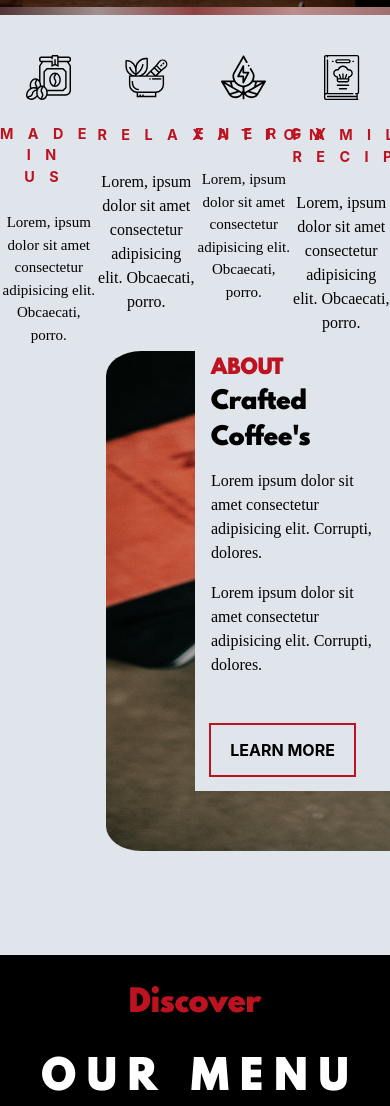
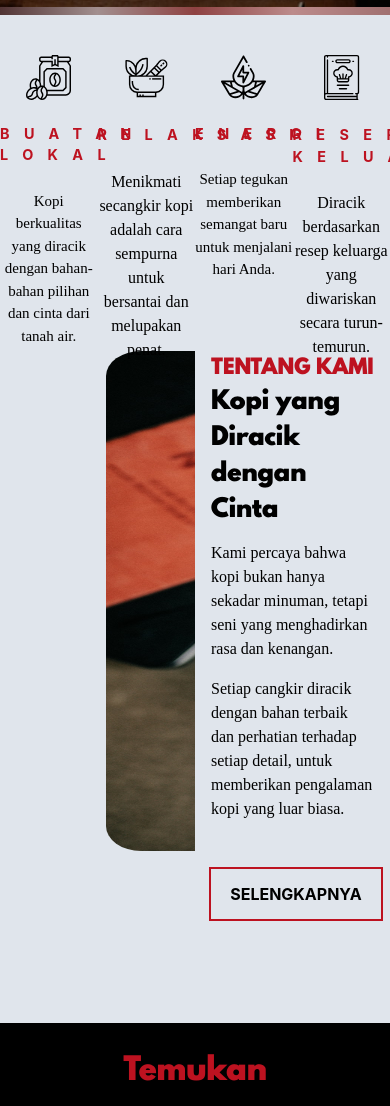
Before and after one commit to ahmad61539/coffe, a plain HTML site: page index.html in a window 390 px wide. Shown: the part 837-1943 px from the top of the page. Drawn offline with Linux system fonts and the light colour scheme; a web font is replaced by a local one.

Commit message:
Update index.html

```diff
--- a/index.html
+++ b/index.html
@@ -37,113 +37,96 @@
     <header class="header">
       <section class="main">
         <a class="logo" href="#"><img src="svg/coffee.svg" height="30px"></a>
-        <div class="fix" >
-          <a class="a1" href="#id-menu">DISCOVER</a>
-          <a class="a1" href="#id-about">ABOUT US</a>
-          <a class="a1" href="#">HOME</a>
+        <div class="fix">
+            <a class="a1" href="#id-menu">TEMUKAN</a>
+            <a class="a1" href="#id-about">TENTANG KAMI</a>
+            <a class="a1" href="#">BERANDA</a>
         </div>
     </section>
     <div class="fix-background" id="id-navi"></div>
     <div class="banner">
         <h1 class="banner-title">Crafted Coffees</h1>
-        <h3 class="banner-subtitle">"Coffee"</h3>
+        <h3 class="banner-subtitle">"Kopi"</h3>
     </div>
     <div class="banner-bottom"><a href="#id-skills"><img src="svg/down-arrow.svg"></a></div>
     </header>
     <div class="content-divider"></div>
 
     <section class="skills" id="id-skills" style="background-color:#;">
-      <!-- single skill -->
+        <!-- Single skill -->
         <article class="skill1">
             <center><img src="svg/coffee-bag.svg" height="45px"></center><br>
-        <h3 class="skill-title">made in us</h3>
+            <h3 class="skill-title">Buatan Lokal</h3>
             <p class="skill-text">
-          Lorem, ipsum dolor sit amet consectetur adipisicing elit. Obcaecati,
-          porro.
+                Kopi berkualitas yang diracik dengan bahan-bahan pilihan dan cinta dari tanah air.
             </p>
         </article>
-      <!--end single skill -->
-      <!-- single skill -->
+        <!-- End single skill -->
+        <!-- Single skill -->
         <article class="skill2">
             <center><img src="svg/spa.svg" height="45px"></center><br>
-        <h3 class="skill-title">relaxation</h3>
+            <h3 class="skill-title">Relaksasi</h3>
             <p class="skill-text">
-          Lorem, ipsum dolor sit amet consectetur adipisicing elit. Obcaecati,
-          porro.
+                Menikmati secangkir kopi adalah cara sempurna untuk bersantai dan melupakan penat.
             </p>
         </article>
-      <!--end single skill -->
-      <!-- single skill -->
+        <!-- End single skill -->
+        <!-- Single skill -->
         <article class="skill1">
             <center><img src="svg/ecology-and-environment.svg" height="45px"></center><br>
-        <h3 class="skill-title">energy</h3>
+            <h3 class="skill-title">Energi</h3>
             <p class="skill-text">
-          Lorem, ipsum dolor sit amet consectetur adipisicing elit. Obcaecati,
-          porro.
+                Setiap tegukan memberikan semangat baru untuk menjalani hari Anda.
             </p>
         </article>
-      <!--end single skill -->
-      <!-- single skill -->
+        <!-- End single skill -->
+        <!-- Single skill -->
         <article class="skill2">
             <center><img src="svg/cook.svg" height="45px"></center><br>
-        <h3 class="skill-title">family recipe</h3>
+            <h3 class="skill-title">Resep Keluarga</h3>
             <p class="skill-text">
-          Lorem, ipsum dolor sit amet consectetur adipisicing elit. Obcaecati,
-          porro.
+                Diracik berdasarkan resep keluarga yang diwariskan secara turun-temurun.
             </p>
         </article>
-      <!--end single skill -->
+        <!-- End single skill -->
     </section>
-
-
 
     <!-- about-section -->
     <div class="about">
-  <br>
-    <br>
+      <br><br>
       <section class="about-section-center-clearfix" style="display: inline; background-color: darkgrey;" id="id-about">
-      <!-- <div class="section-center clearfix"> -->
-      <!-- first column  -->
+          <!-- Kolom pertama -->
           <article class="about-img-1">
-        <div class="about-picture-container" >
-            <img src="Coffee/1.jpeg" style="width: 700px; height: 500px; margin-left: 90px;" alt="Avatar" class="menu-image">
+              <div class="about-picture-container">
+                  <img src="Coffee/1.jpeg" style="width: 700px; height: 500px; margin-left: 90px;" alt="Gambar Kopi" class="menu-image">
               </div>
           </article>
-      <!-- second column -->
+          <!-- Kolom kedua -->
           <article class="about-info-1">
-        <!-- section title -->
               <div class="about-scroll" id="id-about-scroll">
-          <!-- <img src="preloader.gif" height="40px">&nbsp;&nbsp;&nbsp;&nbsp;&nbsp;&nbsp;&nbsp;&nbsp; -->
-          <h3 class="section-subtitle">ABOUT</h3>
-          <h2 class="section-title">Crafted Coffee's</h2>
-
-        <!--end section title -->
+                  <h3 class="section-subtitle">TENTANG KAMI</h3>
+                  <h2 class="section-title">Kopi yang Diracik dengan Cinta</h2>
                   <p class="about-text">
-          Lorem ipsum dolor sit amet consectetur adipisicing elit. Corrupti,
-          dolores.
+                      Kami percaya bahwa kopi bukan hanya sekadar minuman, tetapi seni yang menghadirkan rasa dan kenangan.
                   </p>
                   <p class="about-text">
-          Lorem ipsum dolor sit amet consectetur adipisicing elit. Corrupti,
-          dolores.
+                      Setiap cangkir diracik dengan bahan terbaik dan perhatian terhadap setiap detail, untuk memberikan pengalaman kopi yang luar biasa.
                   </p>
-        <a href="#id-contact" class="main-btn">learn more</a>
+                  <a href="#id-contact" class="main-btn">Selengkapnya</a>
                   <div class="main-btn-back"></div>
               </div>
           </article>
-
           <div style="clear: both;"></div>
       </section>
-
-    <br>
-    <br>
+      <br><br>
   </div>
-<!--Menu-->
+  <!-- Menu -->
   <div style="background-color:#E0E5EC; z-index: -1;">
       <section class="menu-template" id="id-menu">
-  <h1 class="menu-title">Discover</h1><br>
-  <center><h3 class="menu-subtitle">O U R &nbsp;&nbsp;M E N U</h3></center>
+          <h1 class="menu-title">Temukan</h1><br>
+          <center><h3 class="menu-subtitle">M E N U &nbsp;&nbsp;K A M I</h3></center>
       </section><br><br>
-
+  </div>
 
 <section class="menu-header-container">
   <div class="menu-hr-container"><hr class="menu-hr"></div>
@@ -160,78 +143,79 @@
 
   <section class="menu" style="display: inline;">
     <article class="menu-section">
-      <!-- first column -->
+        <!-- Kolom pertama -->
         <div class="menu-flip-card">
             <div class="menu-flip-card-inner">
                 <div class="menu-flip-card-front">
-            <img src="Coffee/1.jpeg" alt="Avatar" class="menu-image">
+                    <img src="Coffee/1.jpeg" alt="Caffe Americano" class="menu-image">
                 </div>
                 <div class="menu-flip-card-back">
-            <div class="menu-text"><h3 class="menu-text-title">CAFFE AMERICANO</h3>
+                    <div class="menu-text">
+                        <h3 class="menu-text-title">CAFFE AMERICANO</h3>
                         <p class="about-text">
-                Lorem ipsum dolor sit amet consectetur adipisicing elit. Corrupti,
-                dolores.
+                            Nikmati rasa kuat dan pahit dari kopi hitam yang disajikan tanpa tambahan susu.
                         </p>
-              <h3 class="menu-text-title">Rp. 10.000 </h3>
+                        <h3 class="menu-text-title">Rp. 10.000</h3>
                     </div>
                 </div>
             </div>
         </div>
     </article>
 
-    <!-- second column -->
+    <!-- Kolom kedua -->
     <article class="menu-section">
         <div class="menu-flip-card">
             <div class="menu-flip-card-inner">
                 <div class="menu-flip-card-front">
-            <img src="Coffee/14.jpeg" alt="Avatar" class="menu-image">
+                    <img src="Coffee/14.jpeg" alt="Hot Coffee" class="menu-image">
                 </div>
                 <div class="menu-flip-card-back">
-            <div class="menu-text"><h3 class="menu-text-title">HOT COFFEE</h3>
+                    <div class="menu-text">
+                        <h3 class="menu-text-title">HOT COFFEE</h3>
                         <p class="about-text">
-                Lorem ipsum dolor sit amet consectetur adipisicing elit. Corrupti,
-                dolores.
+                            Kopi panas yang menyegarkan, cocok untuk hari yang dingin atau saat ingin menikmati ketenangan.
                         </p>
-              <h3 class="menu-text-title">Rp. 10.000 </h3>
+                        <h3 class="menu-text-title">Rp. 10.000</h3>
                     </div>
                 </div>
             </div>
         </div>
     </article>
 
-    <!-- third column -->
+    <!-- Kolom ketiga -->
     <article class="menu-section">
         <div class="menu-flip-card">
             <div class="menu-flip-card-inner">
                 <div class="menu-flip-card-front">
-            <img src="Coffee/2.jpeg" alt="Avatar" class="menu-image">
+                    <img src="Coffee/2.jpeg" alt="Cream Latte" class="menu-image">
                 </div>
                 <div class="menu-flip-card-back">
-            <div class="menu-text"><h3 class="menu-text-title">CREAM LATTE</h3>
+                    <div class="menu-text">
+                        <h3 class="menu-text-title">CREAM LATTE</h3>
                         <p class="about-text">
-                Lorem ipsum dolor sit amet consectetur adipisicing elit. Corrupti,
-                dolores.
+                            Latte dengan tambahan krim yang lembut, memberikan sensasi rasa yang manis dan creamy.
                         </p>
-              <h3 class="menu-text-title">Rp. 10.000 </h3>
+                        <h3 class="menu-text-title">Rp. 10.000</h3>
                     </div>
                 </div>
             </div>
         </div>
     </article>
-    <!-- fourth column -->
+
+    <!-- Kolom keempat -->
     <article class="menu-section">
         <div class="menu-flip-card">
             <div class="menu-flip-card-inner">
                 <div class="menu-flip-card-front">
-            <img src="Coffee/12.jpeg" alt="Avatar" class="menu-image">
+                    <img src="Coffee/12.jpeg" alt="Iced Latte" class="menu-image">
                 </div>
                 <div class="menu-flip-card-back">
-            <div class="menu-text"><h3 class="menu-text-title">ICED LATTE</h3>
+                    <div class="menu-text">
+                        <h3 class="menu-text-title">ICED LATTE</h3>
                         <p class="about-text">
-                Lorem ipsum dolor sit amet consectetur adipisicing elit. Corrupti,
-                dolores.
+                            Nikmati latte dingin yang segar dengan rasa lembut dan manis, cocok untuk cuaca panas.
                         </p>
-              <h3 class="menu-text-title">Rp. 10.000 </h3>
+                        <h3 class="menu-text-title">Rp. 10.000</h3>
                     </div>
                 </div>
             </div>
@@ -241,80 +225,82 @@
     <div style="clear: both;"></div>
     <br>
 </section>
+
 <section class="menu" style="display: inline;">
     <article class="menu-section">
-      <!-- first column -->
+        <!-- Kolom pertama -->
         <div class="menu-flip-card">
             <div class="menu-flip-card-inner">
                 <div class="menu-flip-card-front">
-            <img src="Coffee/15.jpeg" alt="Avatar" class="menu-image">
+                    <img src="Coffee/15.jpeg" alt="Coffee Shots" class="menu-image">
                 </div>
                 <div class="menu-flip-card-back">
-            <div class="menu-text"><h3 class="menu-text-title">COFFEE SHOTS</h3>
+                    <div class="menu-text">
+                        <h3 class="menu-text-title">COFFEE SHOTS</h3>
                         <p class="about-text">
-                Lorem ipsum dolor sit amet consectetur adipisicing elit. Corrupti,
-                dolores.
+                            Shot kopi pekat yang memberikan dorongan energi instan, ideal untuk pecinta rasa kuat.
                         </p>
-              <h3 class="menu-text-title">Rp. 10.000 </h3>
+                        <h3 class="menu-text-title">Rp. 10.000</h3>
                     </div>
                 </div>
             </div>
         </div>
     </article>
 
-    <!-- second column -->
+    <!-- Kolom kedua -->
     <article class="menu-section">
         <div class="menu-flip-card">
             <div class="menu-flip-card-inner">
                 <div class="menu-flip-card-front">
-            <img src="Coffee/16.jpeg" alt="Avatar" class="menu-image">
+                    <img src="Coffee/16.jpeg" alt="Herbal Tea" class="menu-image">
                 </div>
                 <div class="menu-flip-card-back">
-            <div class="menu-text"><h3 class="menu-text-title">HERBAL</h3>
+                    <div class="menu-text">
+                        <h3 class="menu-text-title">HERBAL</h3>
                         <p class="about-text">
-                Lorem ipsum dolor sit amet consectetur adipisicing elit. Corrupti,
-                dolores.
+                            Teh herbal yang menenangkan, memberikan rasa rileks dan membantu pencernaan.
                         </p>
-              <h3 class="menu-text-title">Rp. 10.000 </h3>
+                        <h3 class="menu-text-title">Rp. 10.000</h3>
                     </div>
                 </div>
             </div>
         </div>
     </article>
 
-    <!-- third column -->
+    <!-- Kolom ketiga -->
     <article class="menu-section">
         <div class="menu-flip-card">
             <div class="menu-flip-card-inner">
                 <div class="menu-flip-card-front">
-            <img src="Coffee/17.jpeg" alt="Avatar" class="menu-image">
+                    <img src="Coffee/17.jpeg" alt="Herbal Cherry" class="menu-image">
                 </div>
                 <div class="menu-flip-card-back">
-            <div class="menu-text"><h3 class="menu-text-title">HERBAL CHERRY</h3>
+                    <div class="menu-text">
+                        <h3 class="menu-text-title">HERBAL CHERRY</h3>
                         <p class="about-text">
-                Lorem ipsum dolor sit amet consectetur adipisicing elit. Corrupti,
-                dolores.
+                            Kombinasi teh herbal dengan rasa cherry yang manis dan segar, cocok untuk waktu santai.
                         </p>
-              <h3 class="menu-text-title">Rp. 10.000 </h3>
+                        <h3 class="menu-text-title">Rp. 10.000</h3>
                     </div>
                 </div>
             </div>
         </div>
     </article>
-    <!-- fourth column -->
+
+    <!-- Kolom keempat -->
     <article class="menu-section">
         <div class="menu-flip-card">
             <div class="menu-flip-card-inner">
                 <div class="menu-flip-card-front">
-            <img src="Coffee/18.jpeg" alt="Avatar" class="menu-image">
+                    <img src="Coffee/18.jpeg" alt="Filtered Coffee" class="menu-image">
                 </div>
                 <div class="menu-flip-card-back">
-            <div class="menu-text"><h3 class="menu-text-title">FILTERED COFFEE</h3>
+                    <div class="menu-text">
+                        <h3 class="menu-text-title">FILTERED COFFEE</h3>
                         <p class="about-text">
-                Lorem ipsum dolor sit amet consectetur adipisicing elit. Corrupti,
-                dolores.
+                            Kopi yang diseduh dengan metode filter, memberikan rasa lebih ringan dan murni.
                         </p>
-              <h3 class="menu-text-title">Rp. 10.000 </h3>
+                        <h3 class="menu-text-title">Rp. 10.000</h3>
                     </div>
                 </div>
             </div>
@@ -334,78 +320,79 @@
 
   <section class="menu" style="display: inline;">
     <article class="menu-section">
-        <!-- first column -->
+        <!-- Kolom pertama -->
         <div class="menu-flip-card">
             <div class="menu-flip-card-inner">
                 <div class="menu-flip-card-front">
-              <img src="Coffee/29.jpeg" alt="Avatar" class="menu-image">
+                    <img src="Coffee/29.jpeg" alt="Pizza" class="menu-image">
                 </div>
                 <div class="menu-flip-card-back">
-              <div class="menu-text"><h3 class="menu-text-title">PIZZA</h3>
+                    <div class="menu-text">
+                        <h3 class="menu-text-title">PIZZA</h3>
                         <p class="about-text">
-                  Lorem ipsum dolor sit amet consectetur adipisicing elit. Corrupti,
-                  dolores.
+                            Nikmati pizza dengan topping melimpah dan saus tomat yang segar. Cocok untuk makan bersama.
                         </p>
-                <h3 class="menu-text-title">Rp. 10.000 </h3>
+                        <h3 class="menu-text-title">Rp. 10.000</h3>
                     </div>
                 </div>
             </div>
         </div>
     </article>
 
-      <!-- second column -->
+    <!-- Kolom kedua -->
     <article class="menu-section">
         <div class="menu-flip-card">
             <div class="menu-flip-card-inner">
                 <div class="menu-flip-card-front">
-              <img src="Coffee/21.jpeg" alt="Avatar" class="menu-image">
+                    <img src="Coffee/21.jpeg" alt="Fries" class="menu-image">
                 </div>
                 <div class="menu-flip-card-back">
-              <div class="menu-text"><h3 class="menu-text-title">FRIES</h3>
+                    <div class="menu-text">
+                        <h3 class="menu-text-title">FRIES</h3>
                         <p class="about-text">
-                  Lorem ipsum dolor sit amet consectetur adipisicing elit. Corrupti,
-                  dolores.
+                            Kentang goreng renyah yang cocok disajikan dengan saus favorit Anda.
                         </p>
-                <h3 class="menu-text-title">Rp. 10.000 </h3>
+                        <h3 class="menu-text-title">Rp. 10.000</h3>
                     </div>
                 </div>
             </div>
         </div>
     </article>
 
-      <!-- third column -->
+    <!-- Kolom ketiga -->
     <article class="menu-section">
         <div class="menu-flip-card">
             <div class="menu-flip-card-inner">
                 <div class="menu-flip-card-front">
-              <img src="Coffee/22.jpeg" alt="Avatar" class="menu-image">
+                    <img src="Coffee/22.jpeg" alt="Burger" class="menu-image">
                 </div>
                 <div class="menu-flip-card-back">
-              <div class="menu-text"><h3 class="menu-text-title">BURGER</h3>
+                    <div class="menu-text">
+                        <h3 class="menu-text-title">BURGER</h3>
                         <p class="about-text">
-                  Lorem ipsum dolor sit amet consectetur adipisicing elit. Corrupti,
-                  dolores.
+                            Burger dengan daging juicy, sayuran segar, dan saus lezat yang membuat Anda ketagihan.
                         </p>
-                <h3 class="menu-text-title">Rp. 10.000 </h3>
+                        <h3 class="menu-text-title">Rp. 10.000</h3>
                     </div>
                 </div>
             </div>
         </div>
     </article>
-      <!-- fourth column -->
+
+    <!-- Kolom keempat -->
     <article class="menu-section">
         <div class="menu-flip-card">
             <div class="menu-flip-card-inner">
                 <div class="menu-flip-card-front">
-              <img src="Coffee/24.jpeg" alt="Avatar" class="menu-image">
+                    <img src="Coffee/24.jpeg" alt="Sandwich" class="menu-image">
                 </div>
                 <div class="menu-flip-card-back">
-              <div class="menu-text"><h3 class="menu-text-title">SANDWICH</h3>
+                    <div class="menu-text">
+                        <h3 class="menu-text-title">SANDWICH</h3>
                         <p class="about-text">
-                  Lorem ipsum dolor sit amet consectetur adipisicing elit. Corrupti,
-                  dolores.
+                            Roti lapis dengan isian daging pilihan, sayuran segar, dan saus untuk cita rasa sempurna.
                         </p>
-                <h3 class="menu-text-title">Rp. 10.000 </h3>
+                        <h3 class="menu-text-title">Rp. 10.000</h3>
                     </div>
                 </div>
             </div>
@@ -415,80 +402,82 @@
     <div style="clear: both;"></div>
     <br>
 </section>
+
 <section class="menu" style="display: inline;">
     <article class="menu-section">
-        <!-- first column -->
+        <!-- Kolom pertama -->
         <div class="menu-flip-card">
             <div class="menu-flip-card-inner">
                 <div class="menu-flip-card-front">
-              <img src="Coffee/25.jpeg" alt="Avatar" class="menu-image">
+                    <img src="Coffee/25.jpeg" alt="WTH IS THIS?" class="menu-image">
                 </div>
                 <div class="menu-flip-card-back">
-              <div class="menu-text"><h3 class="menu-text-title">WTH IS THIS?</h3>
+                    <div class="menu-text">
+                        <h3 class="menu-text-title">WTH IS THIS?</h3>
                         <p class="about-text">
-                  Lorem ipsum dolor sit amet consectetur adipisicing elit. Corrupti,
-                  dolores.
+                            Penasaran? Cobalah menu misteri ini yang akan mengejutkan lidah Anda!
                         </p>
-                <h3 class="menu-text-title">Rp. 10.000 </h3>
+                        <h3 class="menu-text-title">Rp. 10.000</h3>
                     </div>
                 </div>
             </div>
         </div>
     </article>
 
-      <!-- second column -->
+    <!-- Kolom kedua -->
     <article class="menu-section">
         <div class="menu-flip-card">
             <div class="menu-flip-card-inner">
                 <div class="menu-flip-card-front">
-              <img src="Coffee/26.jpeg" alt="Avatar" class="menu-image">
+                    <img src="Coffee/26.jpeg" alt="Waffal" class="menu-image">
                 </div>
                 <div class="menu-flip-card-back">
-              <div class="menu-text"><h3 class="menu-text-title">WAFFAL</h3>
+                    <div class="menu-text">
+                        <h3 class="menu-text-title">WAFFAL</h3>
                         <p class="about-text">
-                  Lorem ipsum dolor sit amet consectetur adipisicing elit. Corrupti,
-                  dolores.
+                            Waffle renyah dengan topping manis dan rasa yang ringan, cocok untuk sarapan atau camilan.
                         </p>
-                <h3 class="menu-text-title">Rp. 10.000 </h3>
+                        <h3 class="menu-text-title">Rp. 10.000</h3>
                     </div>
                 </div>
             </div>
         </div>
     </article>
 
-      <!-- third column -->
+    <!-- Kolom ketiga -->
     <article class="menu-section">
         <div class="menu-flip-card">
             <div class="menu-flip-card-inner">
                 <div class="menu-flip-card-front">
-              <img src="Coffee/27.jpeg" alt="Avatar" class="menu-image">
+                    <img src="Coffee/27.jpeg" alt="Cookies" class="menu-image">
                 </div>
                 <div class="menu-flip-card-back">
-              <div class="menu-text"><h3 class="menu-text-title">COOKIES</h3>
+                    <div class="menu-text">
+                        <h3 class="menu-text-title">COOKIES</h3>
                         <p class="about-text">
-                  Lorem ipsum dolor sit amet consectetur adipisicing elit. Corrupti,
-                  dolores.
+                            Kue kering lembut dengan rasa cokelat yang kaya, sempurna untuk camilan sehari-hari.
                         </p>
-                <h3 class="menu-text-title">Rp. 10.000 </h3>
+                        <h3 class="menu-text-title">Rp. 10.000</h3>
                     </div>
                 </div>
             </div>
         </div>
     </article>
-      <!-- fourth column -->
+
+    <!-- Kolom keempat -->
     <article class="menu-section">
         <div class="menu-flip-card">
             <div class="menu-flip-card-inner">
                 <div class="menu-flip-card-front">
-              <img src="Coffee/20.jpeg" alt="Avatar" class="menu-image">
+                    <img src="Coffee/20.jpeg" alt="Mix Breakfast" class="menu-image">
                 </div>
                 <div class="menu-flip-card-back">
-              <div class="menu-text"><h3 class="menu-text-title">MIX BREAKFAST</h3>
+                    <div class="menu-text">
+                        <h3 class="menu-text-title">MIX BREAKFAST</h3>
                         <p class="about-text">
-                  Lorem ipsum dolor sit amet consectetur adipisicing elit. Corrupti,
-                  dolores.
+                            Sarapan lengkap dengan berbagai pilihan lezat yang mengenyangkan untuk memulai hari.
                         </p>
-                <h3 class="menu-text-title">Rp. 10.000 </h3>
+                        <h3 class="menu-text-title">Rp. 10.000</h3>
                     </div>
                 </div>
             </div>
@@ -499,7 +488,6 @@
     <br>
 </section>
 <br>
-
   </div>
   </body>
 </html>
```
Lines whose indentation alone changed are shown as unchanged.
